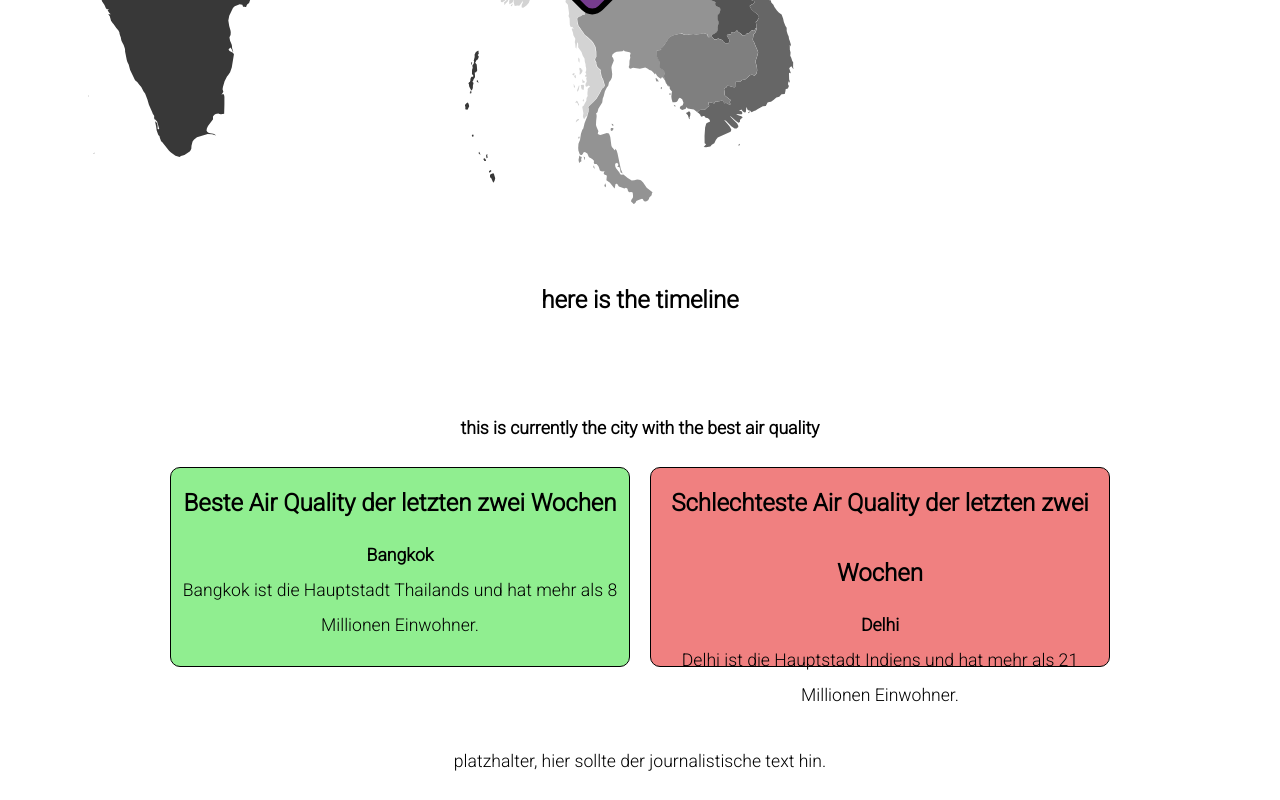
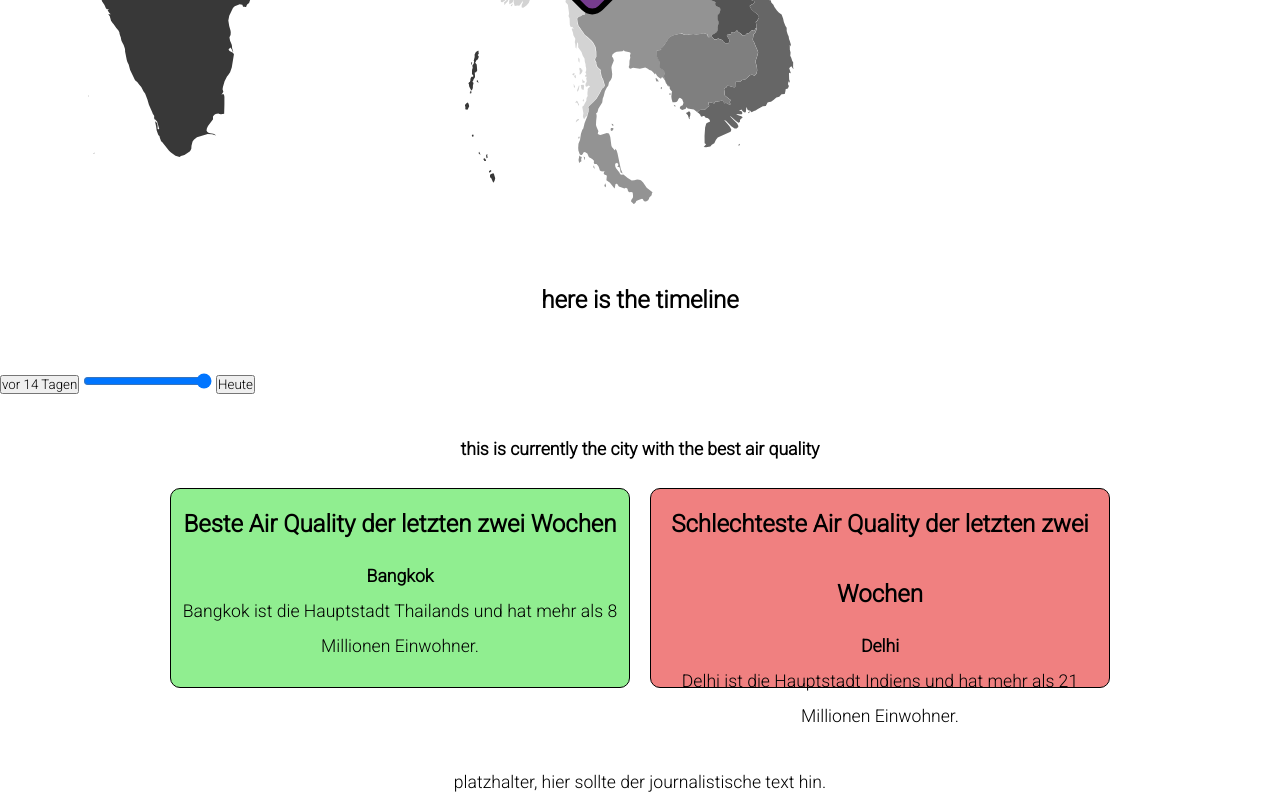
Before and after one commit to lynnbenz/yeast, a plain HTML site: page index.html in a window 1280 px wide. Shown: the part 1290-2090 px from the top of the page. Before the commit the page ends 2069 px from the top, so only its background shows below. Drawn offline with Linux system fonts and the light colour scheme; no server answers.

Commit message:
Update index.html

```diff
--- a/index.html
+++ b/index.html
@@ -150,6 +150,14 @@
         <h2>here is the timeline</h2>
         <br>
         <br>
+        <div id="slider-container">
+          <button onclick="prevDay()">vor 14 Tagen</button>
+          <input type="range" min="0" max="13" value="13" id="dateSlider" onchange="updateAirQuality()">
+          <button onclick="nextDay()">Heute</button>
+
+      </div>
+
+      <script src="slider.js"></script>
         <br>
         <br>
         <h3> this is currently the city with the best air quality</h3>
```
